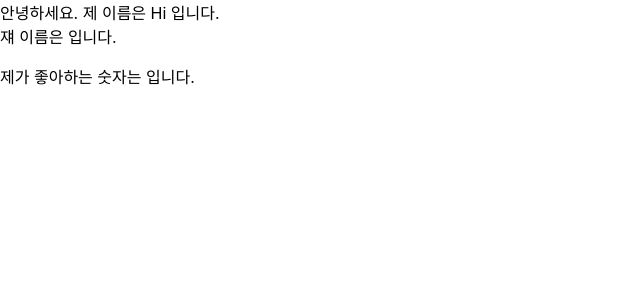
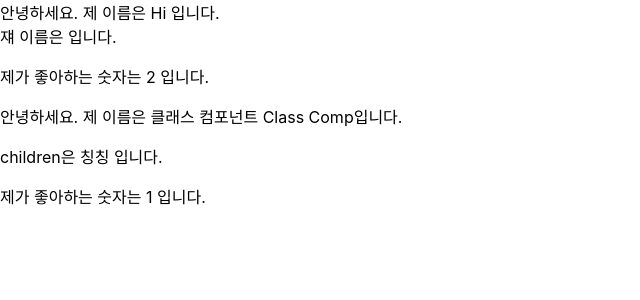
Before and after one commit to Wony-Lee/react_study, a React (Create React App) app: page / in a window 1280 px wide. Shown: the top 300 px of the page, without its empty margins (0-640 px from the left). Built offline with nearby package versions, Linux system fonts and the light colour scheme.

Commit message:
class Comp

```diff
--- a/src/App.js
+++ b/src/App.js
@@ -1,12 +1,14 @@
 import "./App.css";
+import MyCompClass from "./components/MyCompClass";
 import MyComponent from "./components/MyComponent";
 
 function App() {
-  return (
-    <>
-      <MyComponent name={"Hi"}></MyComponent>
-    </>
-  );
+    return (
+        <>
+            <MyComponent favoriteNumber={2} name={"Hi"}></MyComponent>
+            <MyCompClass favoriteNumber={1}>칭칭</MyCompClass>
+        </>
+    );
 }
 
 export default App;
--- /dev/null
+++ b/src/components/MyCompClass.js
@@ -0,0 +1,26 @@
+import React, { Component } from "react";
+import PropTypes from "prop-types";
+
+class MyCompClass extends Component {
+    render() {
+        const { name, favoriteNumber, children } = this.props;
+        return (
+            <div>
+                <p>안녕하세요. 제 이름은 클래스 컴포넌트 {name}입니다.</p>
+                <p>children은 {children} 입니다.</p>
+                <p>제가 좋아하는 숫자는 {favoriteNumber} 입니다.</p>
+            </div>
+        );
+    }
+}
+
+MyCompClass.defaultProps = {
+    name: "Class Comp",
+};
+
+MyCompClass.propTypes = {
+    name: PropTypes.string,
+    favoriteNumber: PropTypes.number.isRequired,
+};
+
+export default MyCompClass;
```
Also changed, not shown: 1 other file (tests, documents, lock files or other folders).
